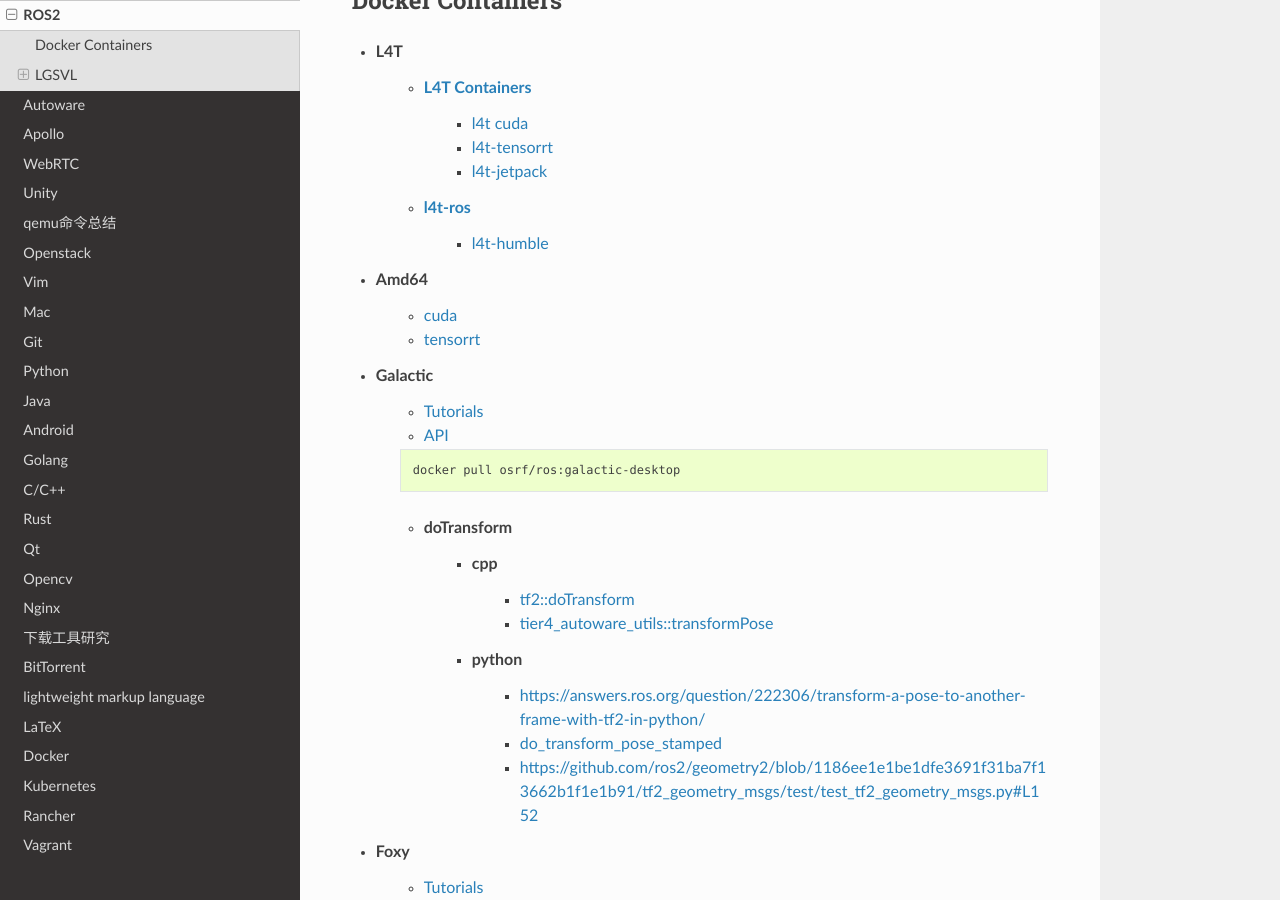
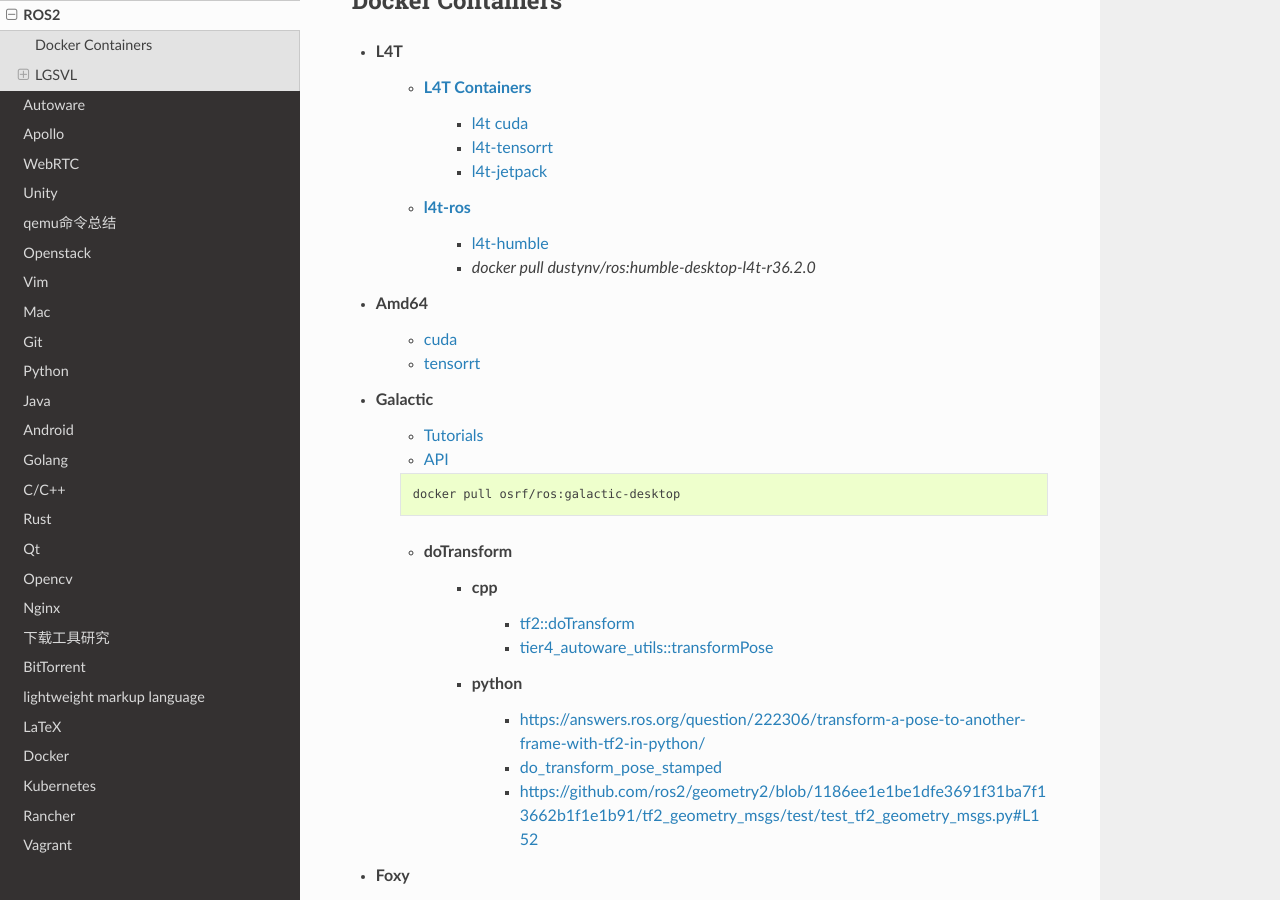
Before and after one commit to my-rds-store/my_space, a Sphinx documentation site: the page built from source/ros/ros2.rst, in a window 1280 px wide and 900 px high, scrolled down 365 px. Built offline with Sphinx 7.4.7 and the Read the Docs theme 2.0.0, drawn with Linux system fonts in a browser that asks for light colours.

Commit message:
updaet ...

```diff
--- a/source/ros/ros2.rst
+++ b/source/ros/ros2.rst
@@ -29,6 +29,7 @@
         * `l4t-jetpack <https://catalog.ngc.nvidia.com/orgs/nvidia/containers/l4t-jetpack>`_
     * `l4t-ros <https://hub.docker.com/r/dustynv/ros>`_
         * `l4t-humble <https://hub.docker.com/r/dustynv/ros/tags?page=1&name=humble>`_
+        * `docker pull dustynv/ros:humble-desktop-l4t-r36.2.0`
 
 * Amd64
     * `cuda <https://catalog.ngc.nvidia.com/orgs/nvidia/containers/cuda>`_
```
